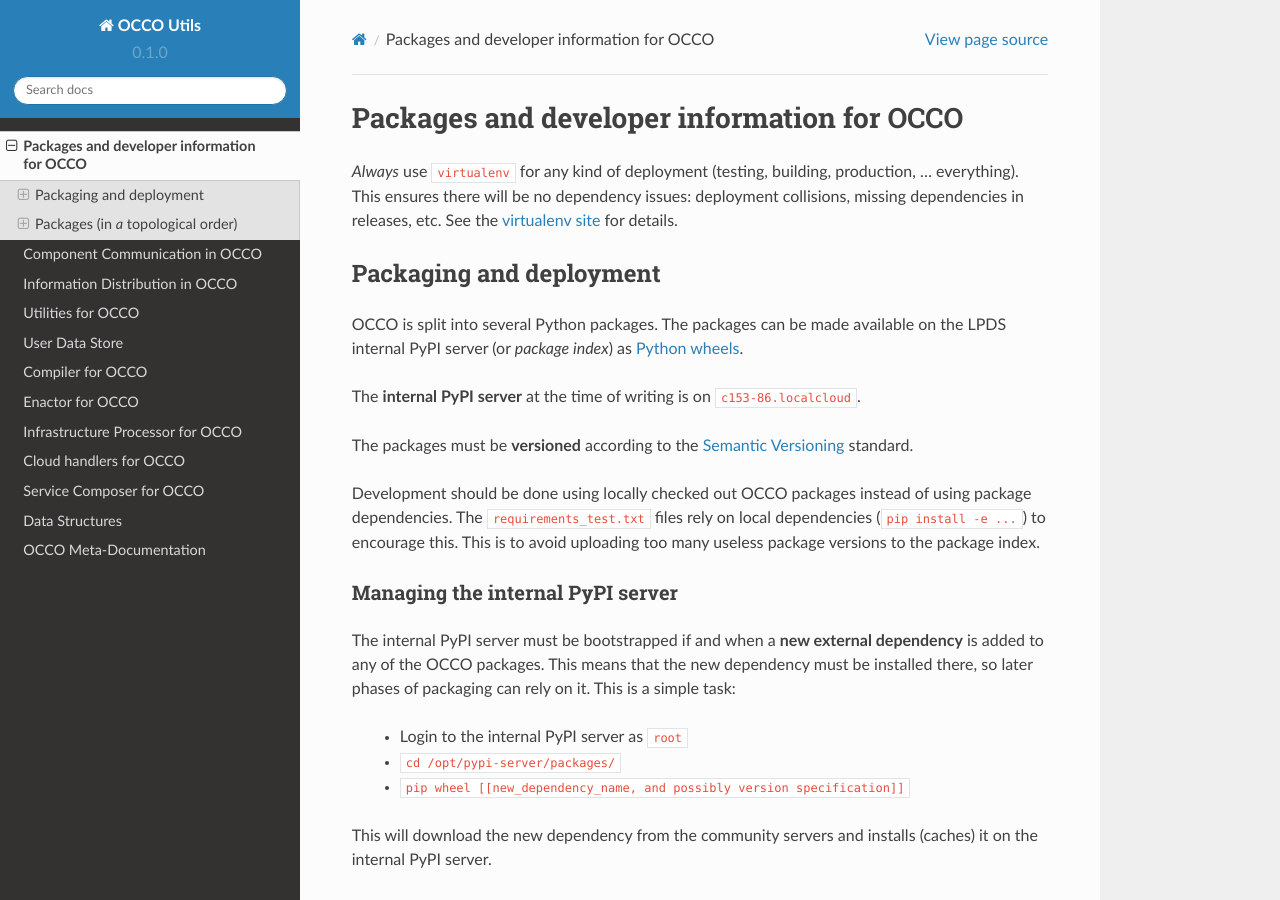
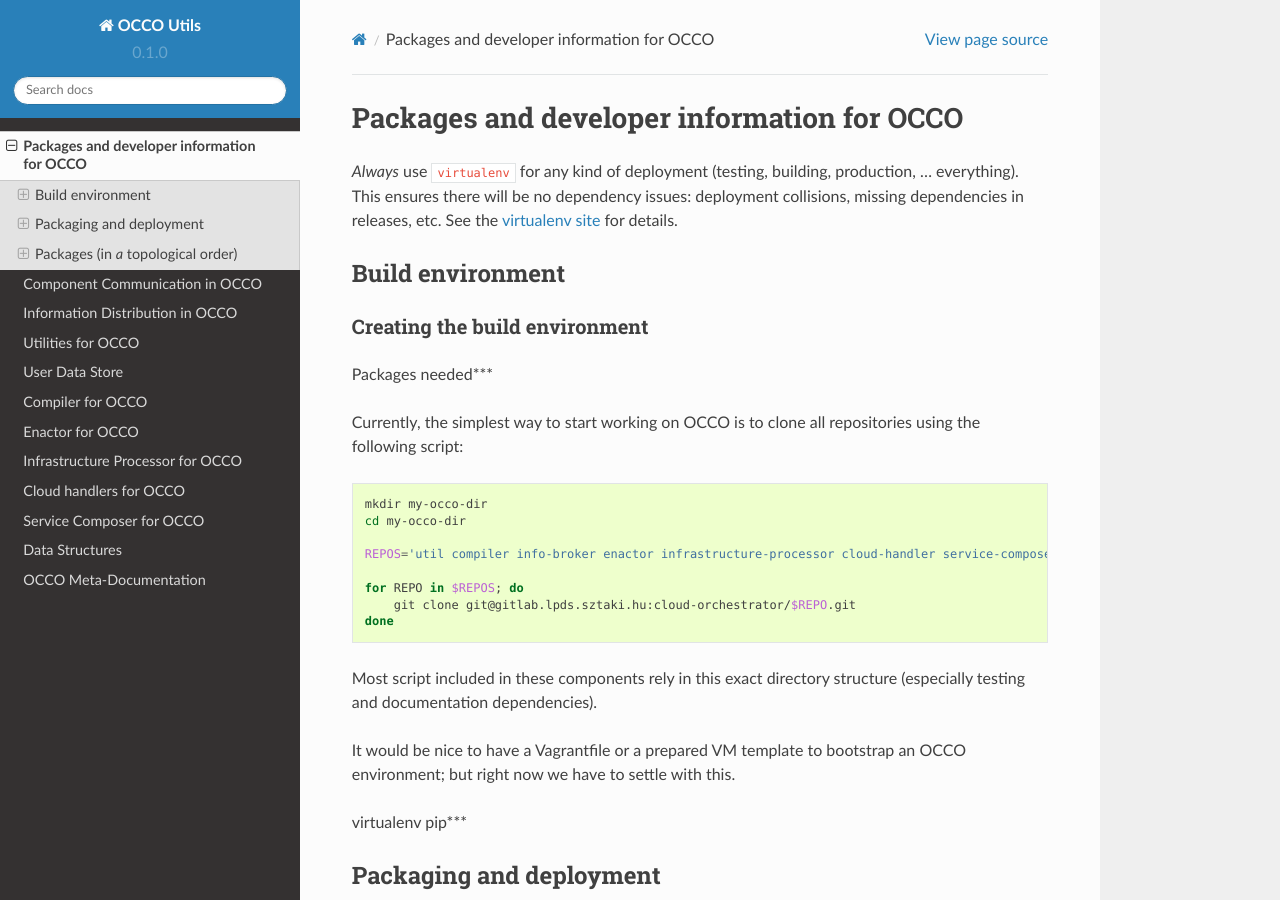
Before and after one commit to occopus/docs, a Sphinx documentation site: the page built from sphinx/source/packages.rst, in a window 1280 px wide and 900 px high. Built offline with Sphinx 7.4.7 and the Read the Docs theme 2.0.0, drawn with Linux system fonts in a browser that asks for light colours; formulas are drawn with MathJax 3.

Commit message:
Start documenting the build environment

```diff
--- a/sphinx/source/packages.rst
+++ b/sphinx/source/packages.rst
@@ -9,6 +9,36 @@ deployment collisions, missing dependencies in releases, etc. See the
 `virtualenv site`_ for details.
 
 .. _virtualenv site: https://virtualenv.pypa.io
+
+Build environment
+-----------------
+
+Creating the build environment
+~~~~~~~~~~~~~~~~~~~~~~~~~~~~~~
+
+Packages needed***
+
+Currently, the simplest way to start working on OCCO is to clone all
+repositories using the following script:
+
+.. code:: bash
+
+    mkdir my-occo-dir
+    cd my-occo-dir
+
+    REPOS='util compiler info-broker enactor infrastructure-processor cloud-handler service-composer occo-demo occo-api docs'
+
+    for REPO in $REPOS; do
+        git clone git@gitlab.lpds.sztaki.hu:cloud-orchestrator/$REPO.git
+    done
+
+Most script included in these components rely in this exact directory structure
+(especially testing and documentation dependencies).
+
+It would be nice to have a Vagrantfile or a prepared VM template to bootstrap
+an OCCO environment; but right now we have to settle with this.
+
+virtualenv pip***
 
 Packaging and deployment
 ------------------------
```
